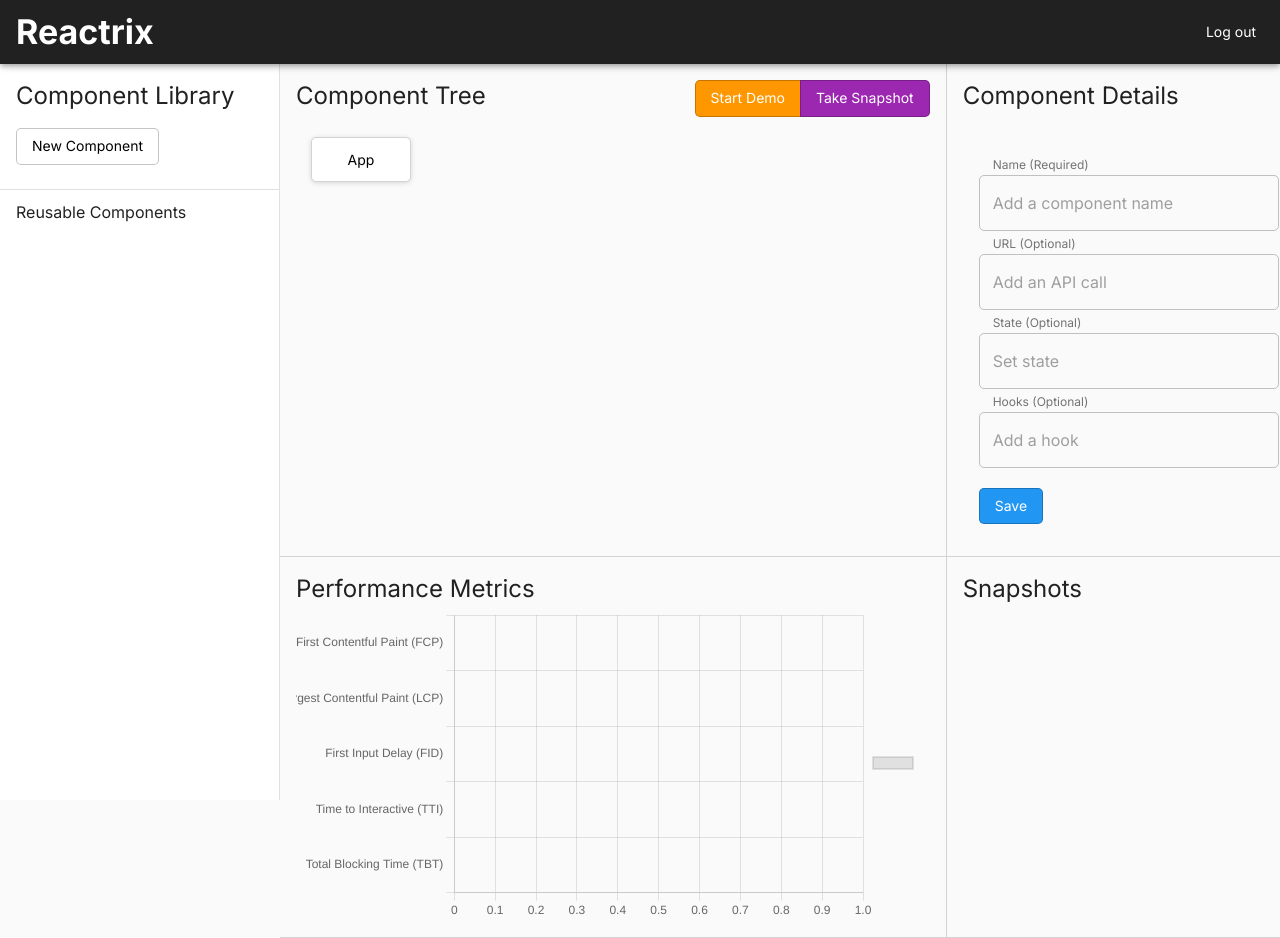
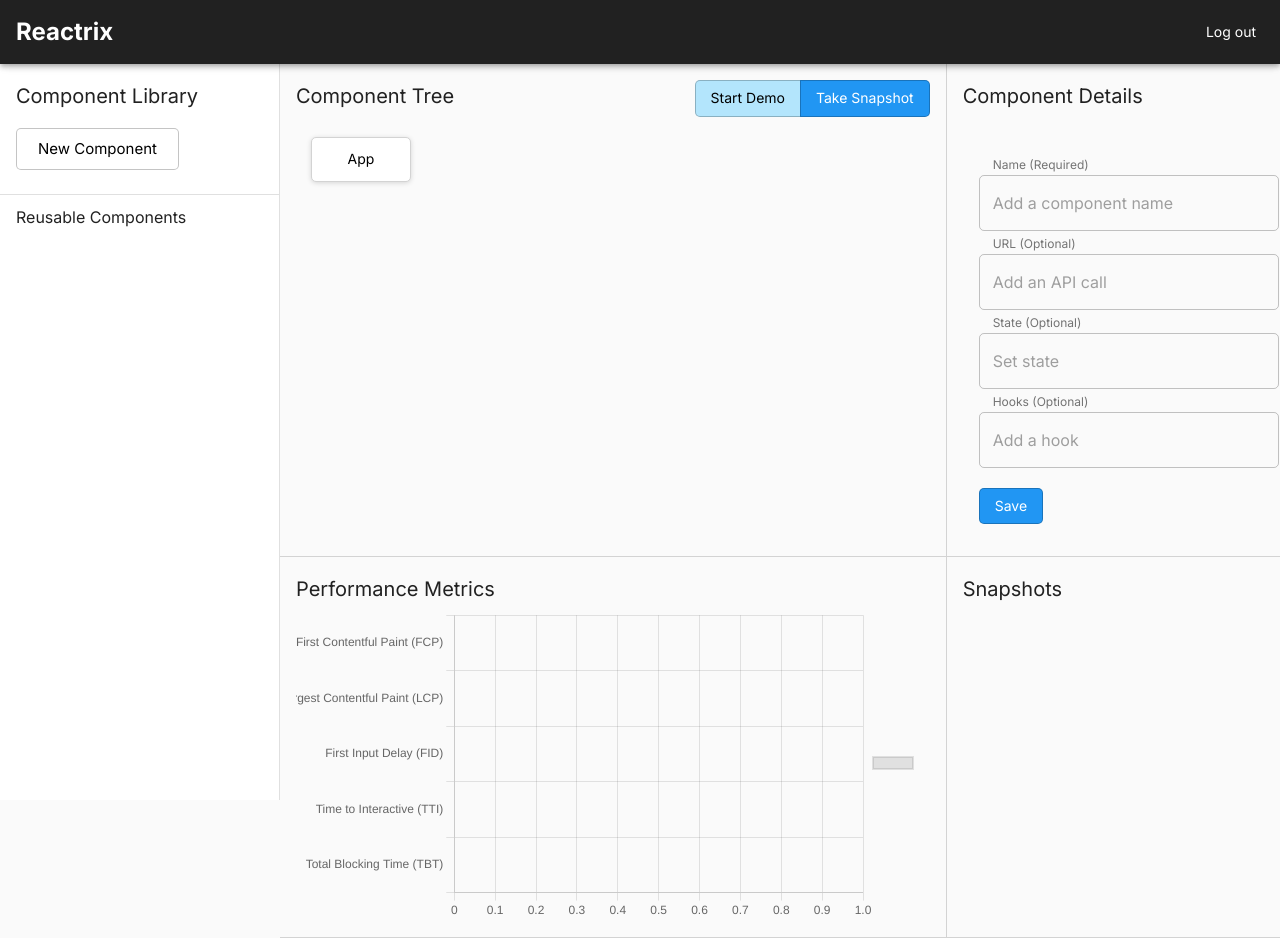
Before and after one commit to oslabs-beta/Reactrix, a React app: page /dashboard in a window 1280 px wide. Built offline with nearby package versions, Linux system fonts and the light colour scheme; no server answers.

Commit message:
css changes

```diff
--- a/src/client/components/ComponentDetails.tsx
+++ b/src/client/components/ComponentDetails.tsx
@@ -39,7 +39,7 @@ export default function ComponentDetails(props: any) {
 
   return (
     <div>
-      <Typography variant="h5">Component Details</Typography>
+      <Typography variant="h6">Component Details</Typography>
       {/* <GenerateComponent componentDetails={componentDetails} reusableComponents={reusableComponents} /> */}
       <Box className={classes.form} component="form" m={2} mt={5}>
         <div>
--- a/src/client/components/Demo.tsx
+++ b/src/client/components/Demo.tsx
@@ -78,7 +78,7 @@ export default function Demo(props: any) {
       <Grid item xs={8} sm container>
         <Grid item xs container direction="column" spacing={2}>
           <Grid item xs>
-            <Typography variant="h5">Demo</Typography>
+            <Typography variant="h6">Demo</Typography>
             <Box sx={{ minWidth: 275, maxWidth: 550 }}>
               <Card variant="outlined">{emptyCard}</Card>
             </Box>
--- a/src/client/components/Navbar.tsx
+++ b/src/client/components/Navbar.tsx
@@ -35,7 +35,7 @@ export default function Navbar(): any {
     <AppBar position="fixed" className={classes.appBar}>
       <CssBaseline />
       <Toolbar>
-        <Typography variant="h4" className={classes.title}>
+        <Typography variant="h5" className={classes.title}>
           Reactrix
         </Typography>
         <div className={classes.navLinks}>
--- a/src/client/components/NewComponent.tsx
+++ b/src/client/components/NewComponent.tsx
@@ -33,7 +33,7 @@ export default function NewComponent(props: any) {
 
   return (
     <div ref={drag}>
-      <StyledButton variant="outlined" size="medium">
+      <StyledButton variant="outlined" size="large">
         {label}
       </StyledButton>
     </div>
--- a/src/client/components/PerformanceMetrics.tsx
+++ b/src/client/components/PerformanceMetrics.tsx
@@ -49,7 +49,7 @@ const data = {
 export default function PerformanceMetrics({ firstSnapshot, checked }: Props) {
   return (
     <div>
-      <Typography variant="h5">Performance Metrics</Typography>
+      <Typography variant="h6">Performance Metrics</Typography>
       <Bar
         options={options}
         data={firstSnapshot && checked ? data : checked && !firstSnapshot ? handleUpdateData() : handleInitialData()}
--- a/src/client/components/SignIn.tsx
+++ b/src/client/components/SignIn.tsx
@@ -78,7 +78,7 @@ export default function SignIn() {
         </ColorButton>
 
         <Grid item>
-          <Link class="signin" to="/dashboard">
+          <Link className="signin" to="/dashboard">
             {'Continue as Guest'}
           </Link>
         </Grid>
--- a/src/client/components/Snapshots.tsx
+++ b/src/client/components/Snapshots.tsx
@@ -23,7 +23,7 @@ export default function Snapshots({ handleFirstCheck, handleCheck }: Props) {
 
   return (
     <div>
-      <Typography variant="h5">Snapshots</Typography>
+      <Typography variant="h6">Snapshots</Typography>
       <TreeView
         aria-label="file system navigator"
         defaultCollapseIcon={<ExpandMoreIcon />}
--- a/src/client/containers/ComponentLibrary.tsx
+++ b/src/client/containers/ComponentLibrary.tsx
@@ -13,7 +13,7 @@ export default function ComponentLibrary(props: any): any {
         <Toolbar />
         <List>
           <ListItem>
-            <Typography variant="h5">Component Library</Typography>
+            <Typography variant="h6">Component Library</Typography>
           </ListItem>
           <ListItem>
             <NewComponent label="New Component" />
--- a/src/client/containers/ComponentTree.tsx
+++ b/src/client/containers/ComponentTree.tsx
@@ -11,23 +11,23 @@ const rootComponent = {
 
 const DemoButton = withStyles({
   root: {
-    backgroundColor: '#ff9800',
-    color: '#fff',
+    backgroundColor: '#b3e5fc',
+    color: '#000',
     '&:hover': {
-      backgroundColor: '#f57c00',
-      borderColor: '#f57c00',
-      color: '#fff'
+      backgroundColor: '#29b6f6',
+      borderColor: '#29b6f6',
+      color: '#000'
     }
   }
 })(Button);
 
 const SnapshotButton = withStyles({
   root: {
-    backgroundColor: '#9c27b0',
+    backgroundColor: '#2196f3',
     color: '#fff',
     '&:hover': {
-      backgroundColor: '#7b1fa2',
-      borderColor: '#7b1fa2',
+      backgroundColor: '#1565c0',
+      borderColor: '#1565c0',
       color: '#fff'
     }
   }
@@ -42,7 +42,7 @@ export default function ComponentTree(props: any): any {
       <Grid item xs={8} sm container>
         <Grid item xs container direction="column" spacing={2}>
           <Grid item xs>
-            <Typography variant="h5">Component Tree</Typography>
+            <Typography variant="h6">Component Tree</Typography>
             <OrgTreeComponent data={rootComponent} ref={treeRef} horizontal />
           </Grid>
         </Grid>
```
